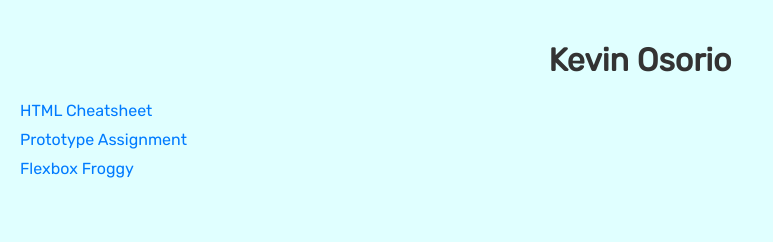
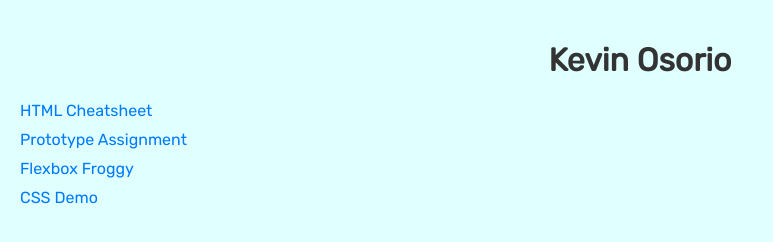
Before and after one commit to KosorioUALR/it-garnet, a plain HTML site: page index.html in a window 1280 px wide. Shown: the whole page, without its empty margins (0-773 px from the left). Drawn offline with Linux system fonts and the light colour scheme.

Commit message:
Update index.html

```diff
--- a/index.html
+++ b/index.html
@@ -22,6 +22,7 @@
       <li><a href="prototype/index.html">Prototype Assignment</a></li>
       <li><a href="https://cdn.discordapp.com/attachments/514974127996796939/1179262813114466304/image.png?ex=65792514&is=6566b014&hm=e722acf3e0183048c145cef7aad3a513b25d8dfb43453df5bd4ddec118cf7f2d&"
         target="_blank"> Flexbox Froggy</a></li>
+      <li><a href="css-demo/index.html">CSS Demo</a></li>
     </ul>
   </nav>
 </body>
```
